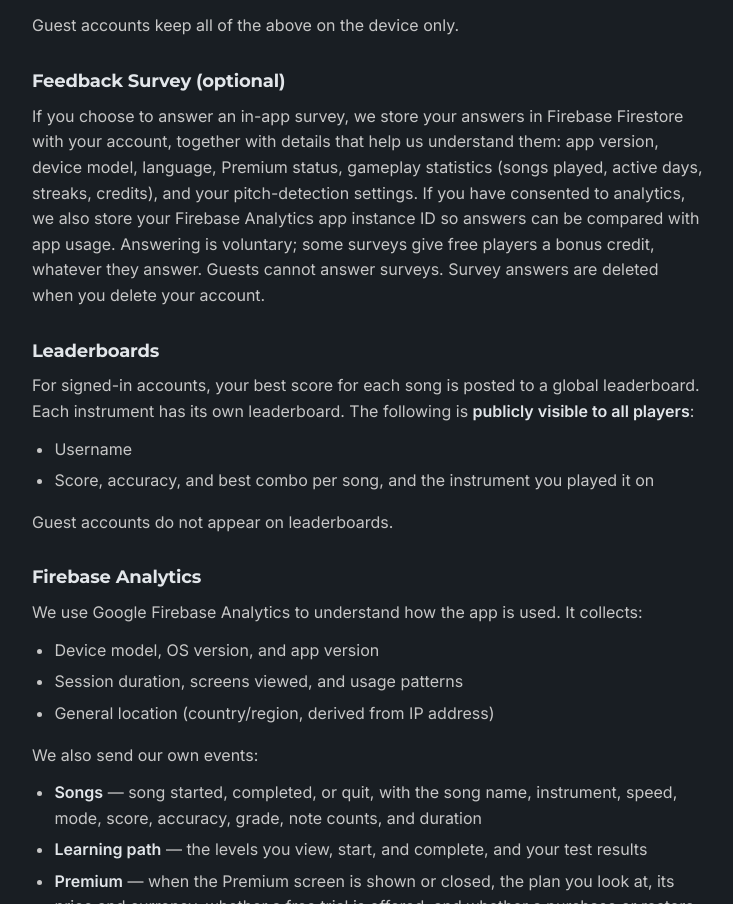
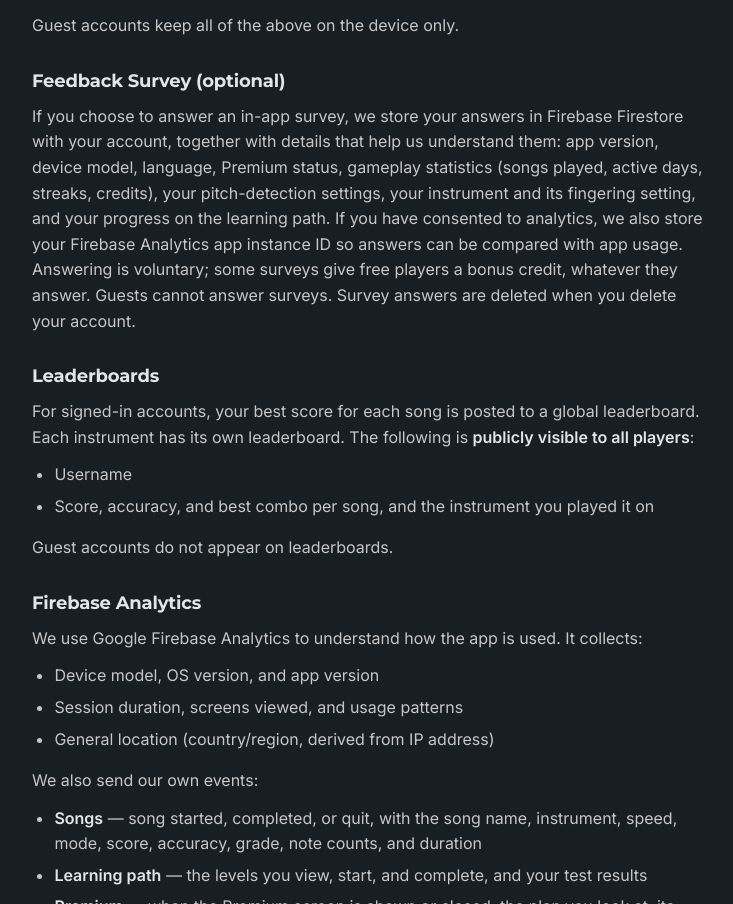
Before and after one commit to tgaspe/flutelegend, a plain HTML site: page privacy-policy.html in a window 1280 px wide. Shown: the part 2474-3378 px from the top of the page, without its empty margins (272-1005 px from the left). Drawn offline with Linux system fonts and the light colour scheme.

Commit message:
Privacy policy: in-app survey also stores the instrument, its fingering setting and path progress

```diff
--- a/privacy-policy.html
+++ b/privacy-policy.html
@@ -80,7 +80,7 @@
   </ul>
   <p>Guest accounts keep all of the above on the device only.</p>
   <h3>Feedback Survey (optional)</h3>
-  <p>If you choose to answer an in-app survey, we store your answers in Firebase Firestore with your account, together with details that help us understand them: app version, device model, language, Premium status, gameplay statistics (songs played, active days, streaks, credits), and your pitch-detection settings. If you have consented to analytics, we also store your Firebase Analytics app instance ID so answers can be compared with app usage. Answering is voluntary; some surveys give free players a bonus credit, whatever they answer. Guests cannot answer surveys. Survey answers are deleted when you delete your account.</p>
+  <p>If you choose to answer an in-app survey, we store your answers in Firebase Firestore with your account, together with details that help us understand them: app version, device model, language, Premium status, gameplay statistics (songs played, active days, streaks, credits), your pitch-detection settings, your instrument and its fingering setting, and your progress on the learning path. If you have consented to analytics, we also store your Firebase Analytics app instance ID so answers can be compared with app usage. Answering is voluntary; some surveys give free players a bonus credit, whatever they answer. Guests cannot answer surveys. Survey answers are deleted when you delete your account.</p>
   <h3>Leaderboards</h3>
   <p>For signed-in accounts, your best score for each song is posted to a global leaderboard. Each instrument has its own leaderboard. The following is <strong>publicly visible to all players</strong>:</p>
   <ul>
```
